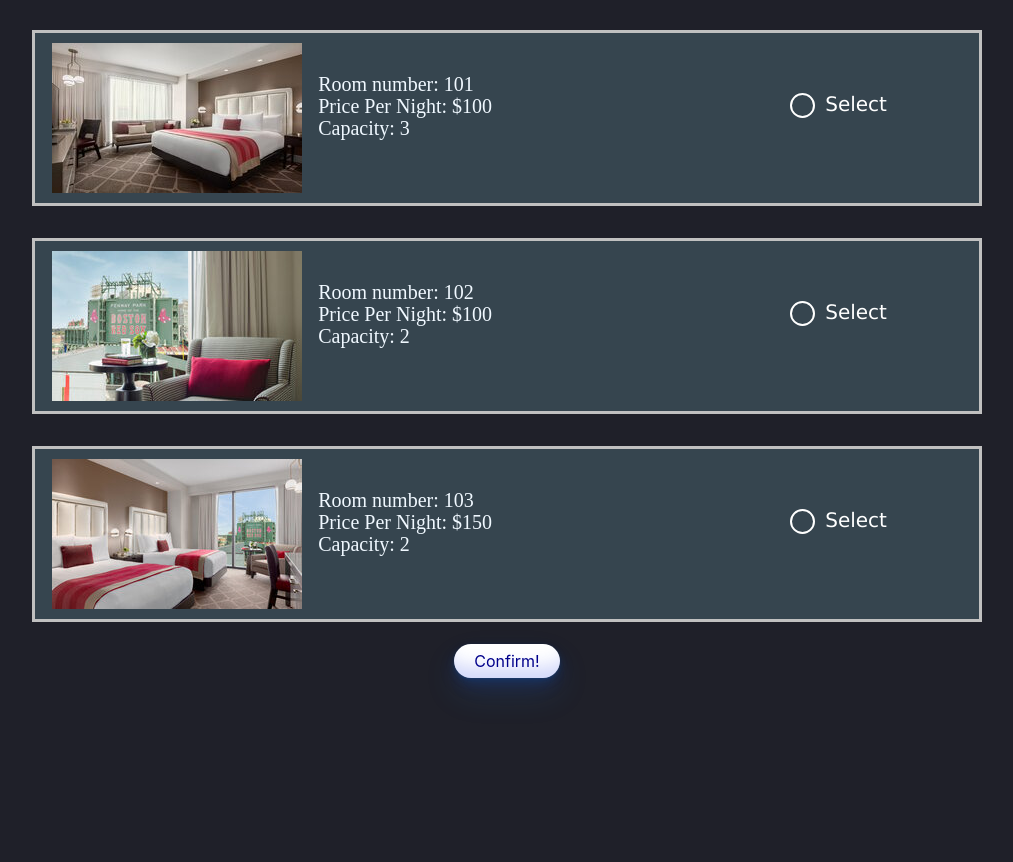
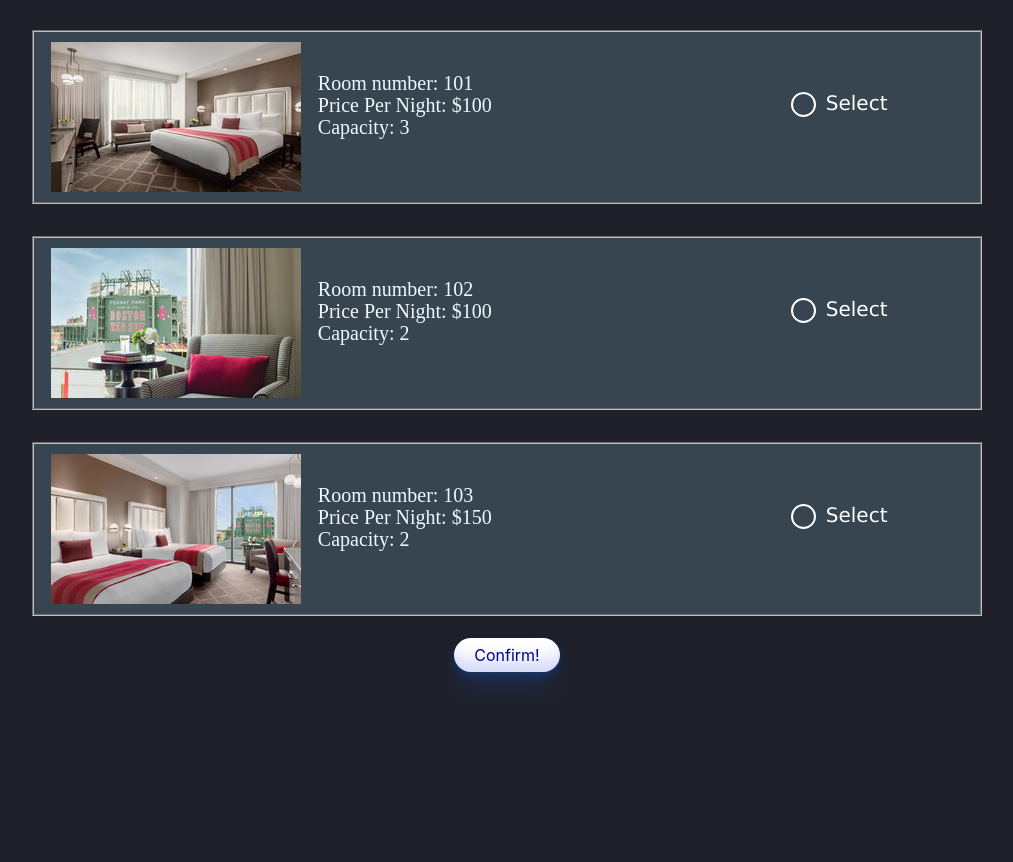
Before and after one commit to PAD2003/hotel_booking_website, a PHP site: page /customers/pick_room.php in a window 1280 px wide. Shown: the part 923-1785 px from the top of the page, without its empty margins (133-1146 px from the left). Run offline with PHP 8.4, Linux system fonts and the light colour scheme; the visitor is signed in with stand-in values (Sample User, id 1); data comes from the database, SQL or seed files in the repository; some libraries are stand-ins or nearby versions.

Commit message:
Update menu.css

```diff
--- a/customers/menu.css
+++ b/customers/menu.css
@@ -1060,6 +1060,8 @@ fieldset {
 	background-color: #36454F;
 	border-style: solid;
 	border-color: rgb(192, 192, 192);
+	border-width: 2px;
+	border-style:groove;
   }
 .child1{
 	margin-top: 20px;
```
